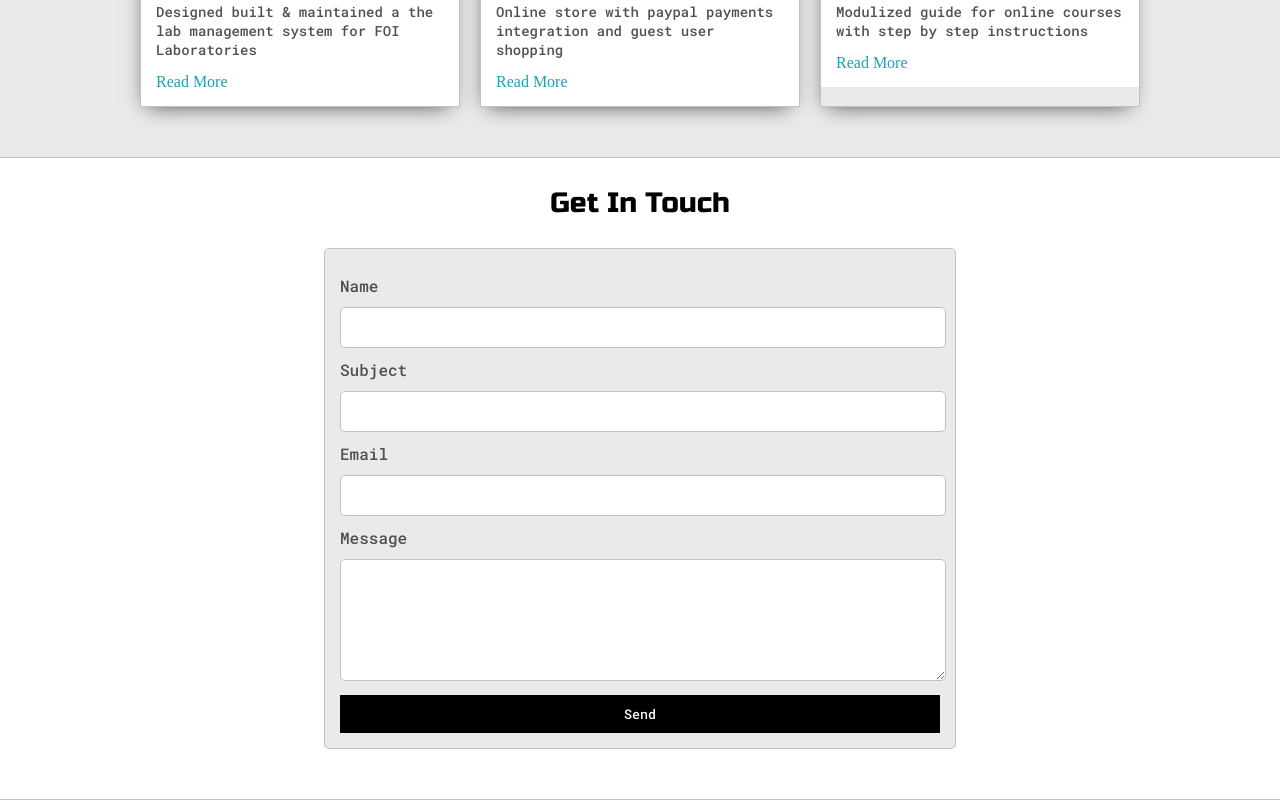
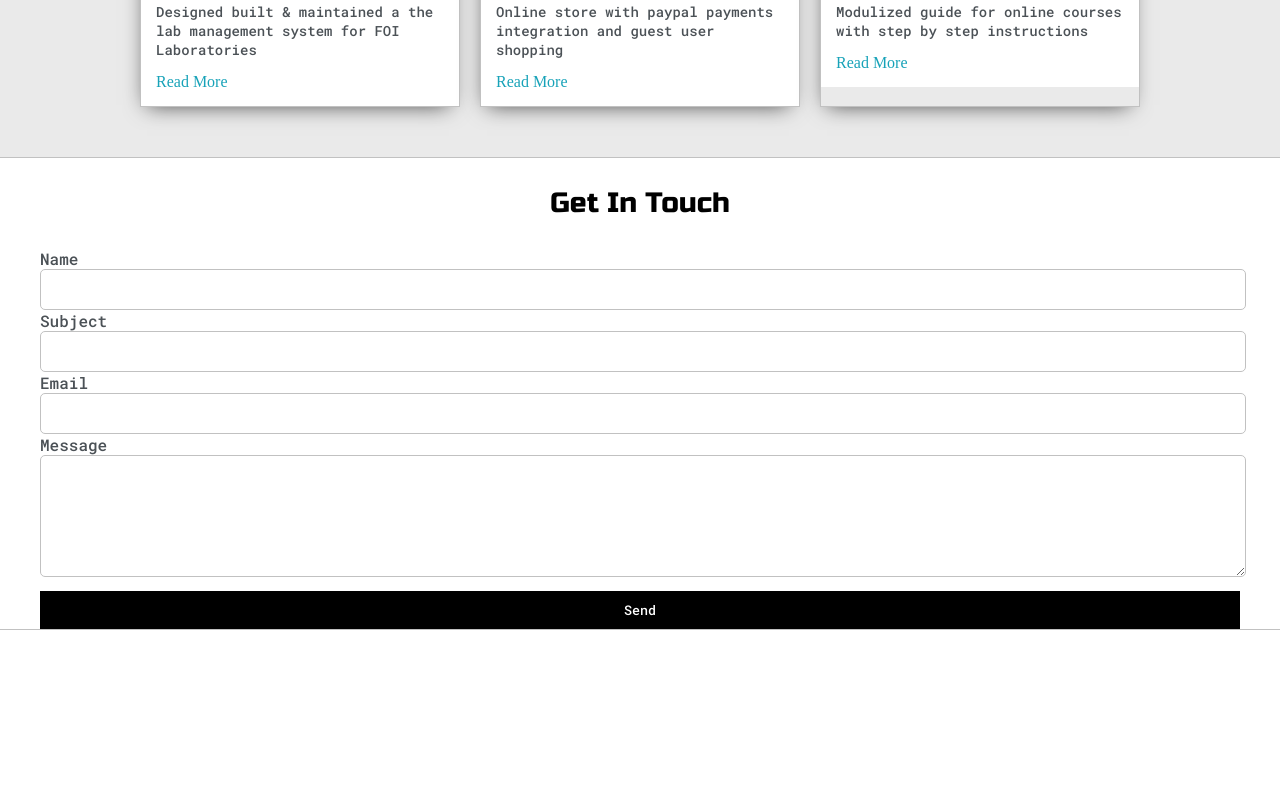
Before and after one commit to phuonganguyen/my-blog, a Next.js app: page / in a window 1280 px wide. Shown: the part 1458-2258 px from the top of the page. After the commit the page ends 2088 px from the top, so only its background shows below. Built offline with nearby package versions, Linux system fonts and the light colour scheme.

Commit message:
add netlify form

```diff
--- a/src/components/ContactForm.tsx
+++ b/src/components/ContactForm.tsx
@@ -57,7 +57,7 @@ const ContactForm: FunctionComponent = () => {
     return (
         <>
             <Title>Get In Touch</Title>
-            <Form name="contact" method="POST" data-netlify="true">
+            <form name="contact" method="POST" data-netlify="true">
                 <input type="hidden" name="form-name" value="contact" />
 
                 <label htmlFor="name">Name</label>
@@ -73,7 +73,7 @@ const ContactForm: FunctionComponent = () => {
                 <TextArea name="message" id="message"></TextArea>
 
                 <Button type="submit" value="Send" />
-            </Form>
+            </form>
         </>
     );
 };
```
